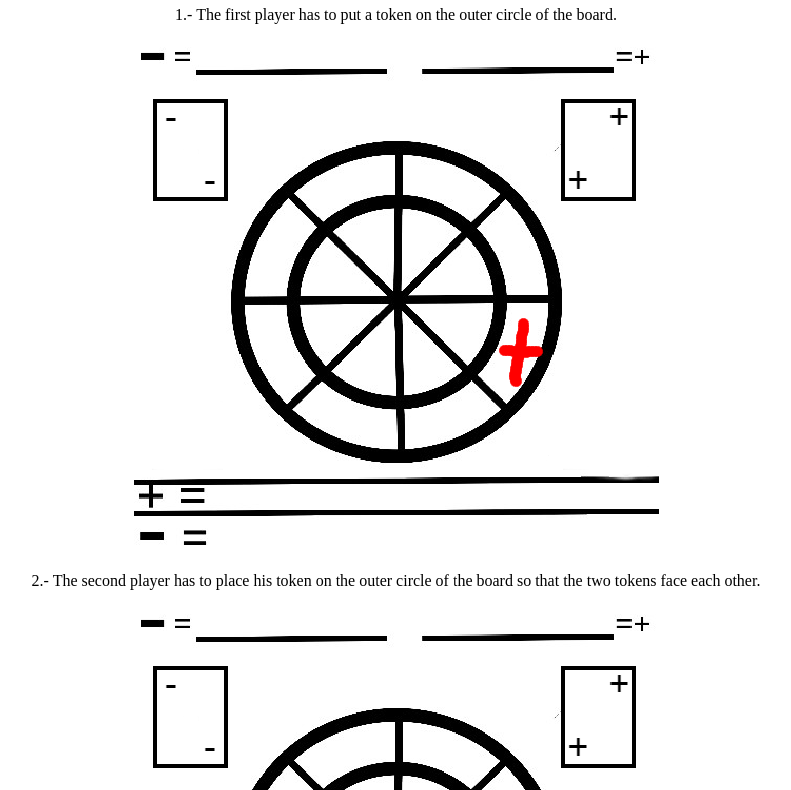
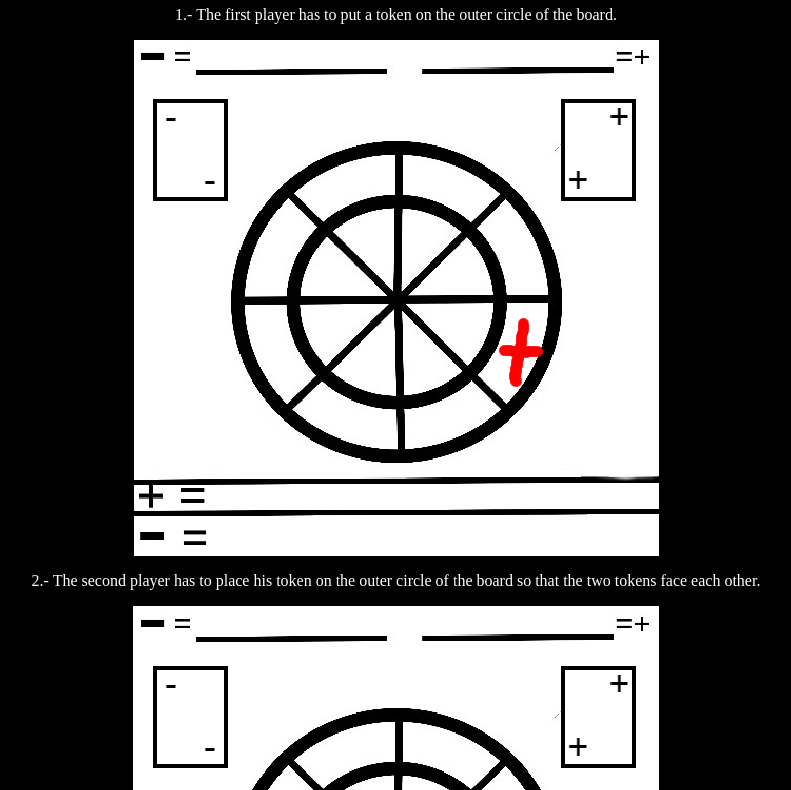
Before and after one commit to Halfis6110-A/Halfis6110-A.github.io, a plain HTML site: page tutorial.html in a window 1280 px wide. Shown: the part 60-850 px from the top of the page, without its empty margins (244-1035 px from the left). Drawn offline with Linux system fonts and the light colour scheme.

Commit message:
+ - Fights Dark Mode

```diff
--- a/tutorial.html
+++ b/tutorial.html
@@ -3,8 +3,8 @@
     <title>+ - Fights</title>
     <style>
  body {
- background-color: white;
- color: black;
+ background-color: black;
+ color: white;
  }
     </style>
 </head>
```
Also changed, not shown: index.html (+1 -1 lines).
